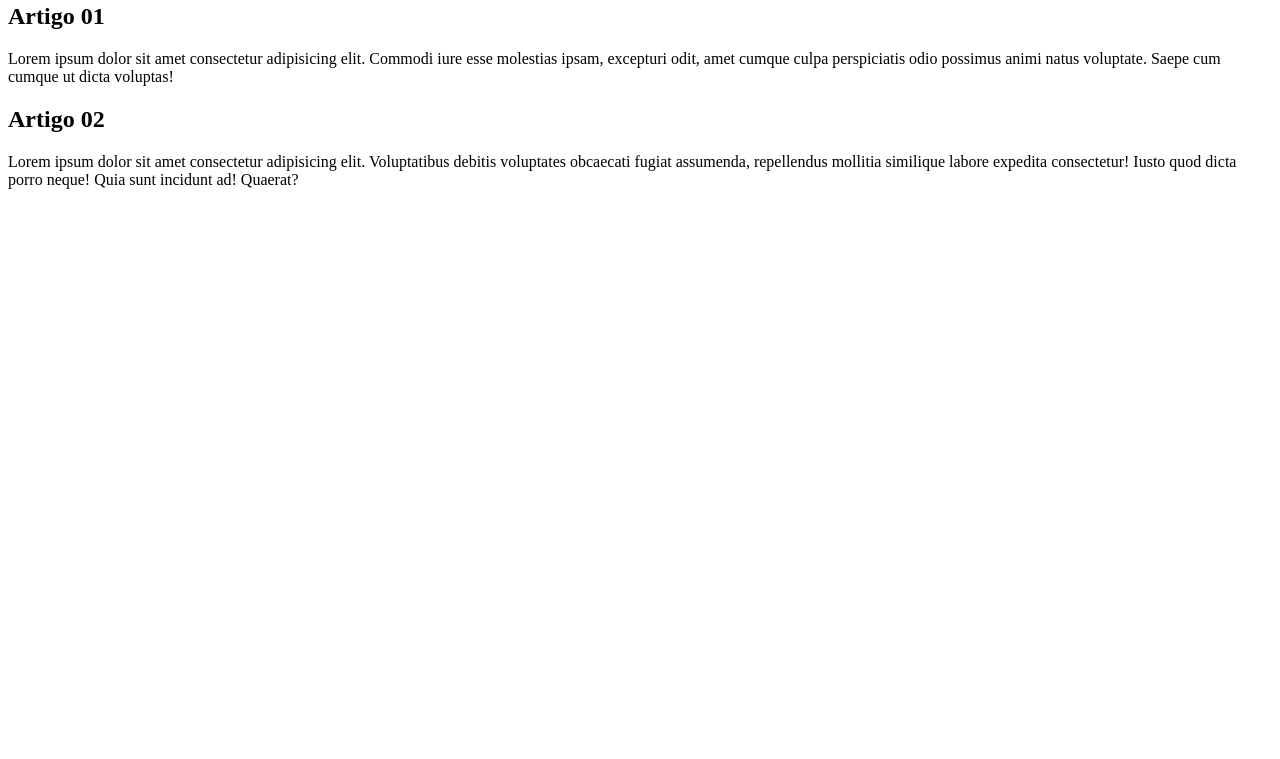
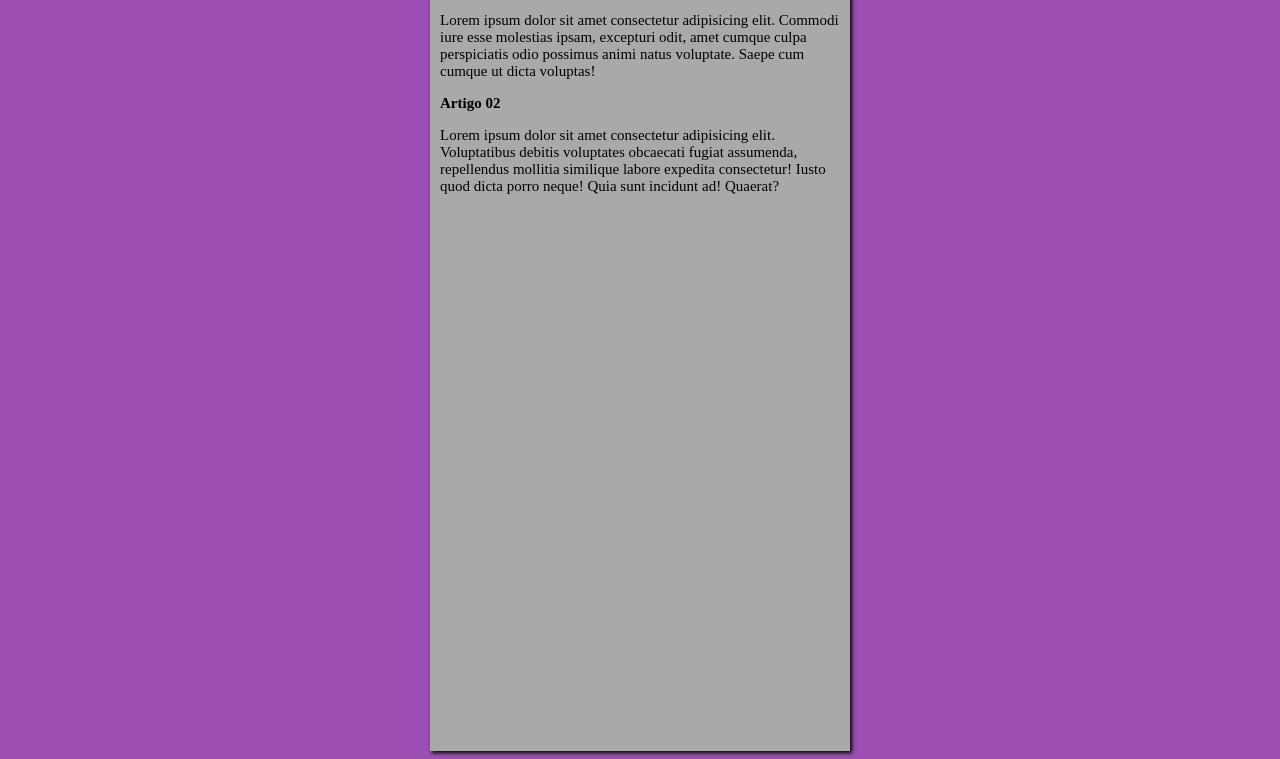
Before and after one commit to subarusakaguchi/site-teste, a plain HTML site: page index.html in a window 1280 px wide. Shown: the part 77-836 px from the top of the page. Before the commit the page ends 800 px from the top, so only its background shows below. Drawn offline with Linux system fonts and the light colour scheme.

Commit message:
Fiz o design innicial

```diff
--- /dev/null
+++ b/estilos/style.css
@@ -0,0 +1,18 @@
+* {
+    font-family: 'Times New Roman', Times, serif;
+    font-size: 15px;
+}
+
+body {
+    background-color: rgb(157, 79, 180);
+
+}
+
+main {
+    background-color: darkgray;
+    width: 400px;
+    height: 800px;
+    margin: auto;
+    padding: 10px;
+    box-shadow: 2px 2px 4px black;
+}
--- a/index.html
+++ b/index.html
@@ -6,6 +6,7 @@
     <meta http-equiv="X-UA-Compatible" content="IE=edge">
     <meta name="viewport" content="width=device-width, initial-scale=1.0">
     <title>Site Teste</title>
+    <link rel="stylesheet" href="estilos/style.css">
 </head>
 
 <body>
```
